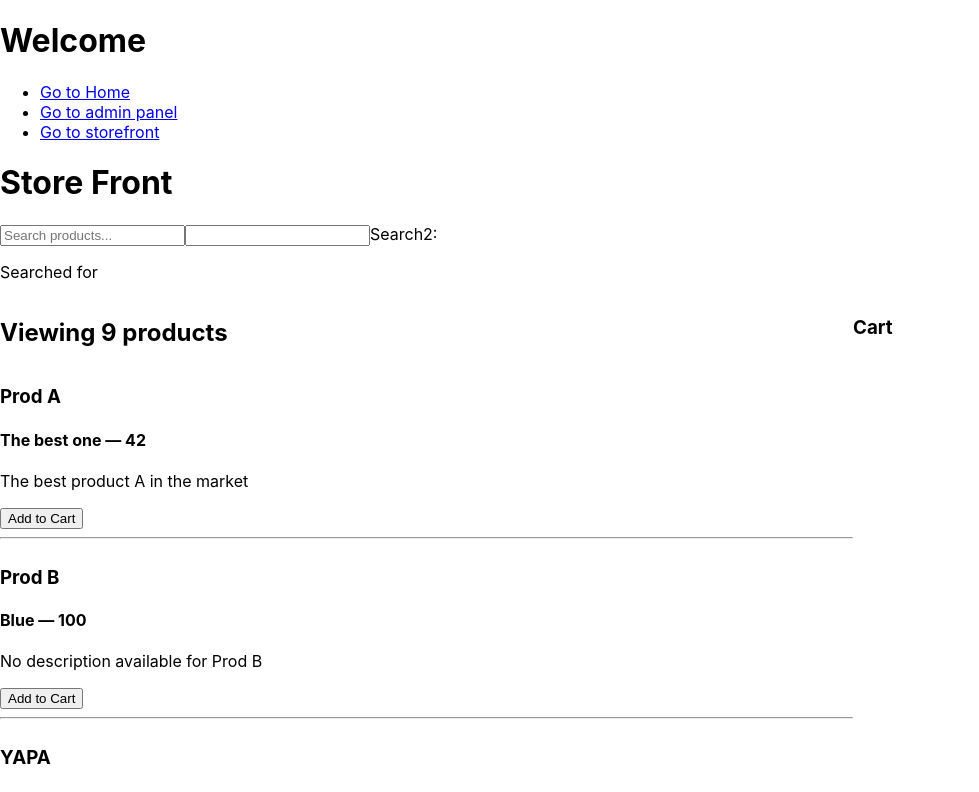
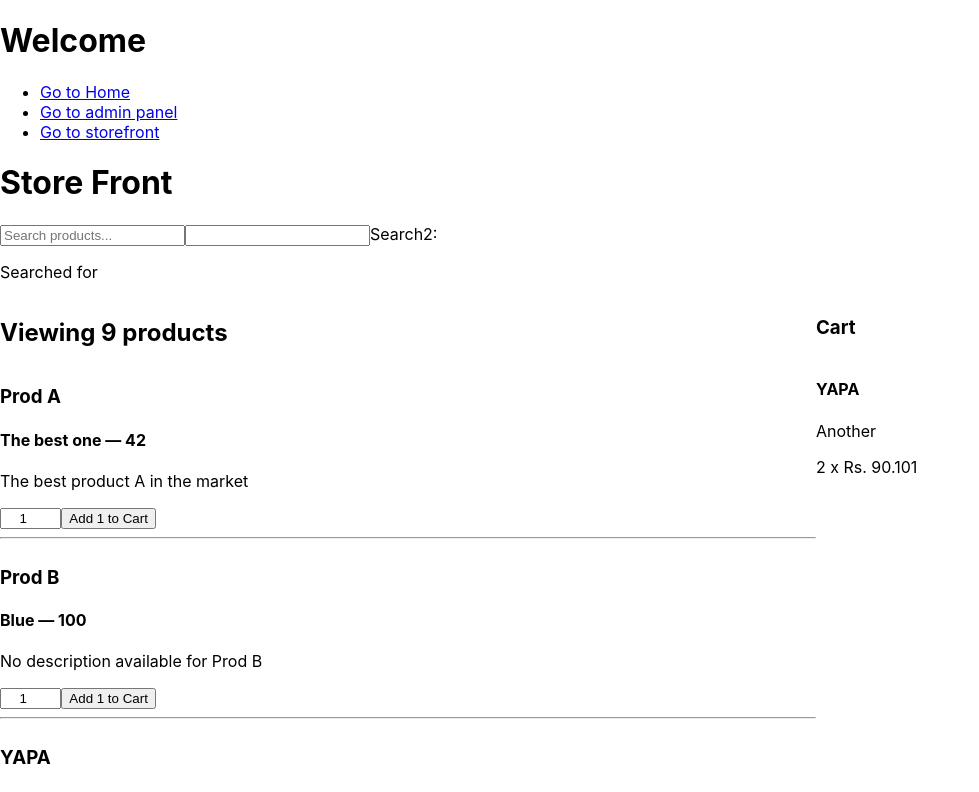
Before and after one commit to varunm0503/sundarbans, a React (Create React App) app: page /storefront in a window 1280 px wide. Shown: the top 792 px of the page, without its empty margins (0-979 px from the left). Built offline with nearby package versions, Linux system fonts and the light colour scheme.

Commit message:
Added cart and add to cart functionality

```diff
--- a/src/App.tsx
+++ b/src/App.tsx
@@ -13,7 +13,7 @@ import {
   Link,
 } from 'react-router-dom';
 
-function App({ appState, delItemAdmin, addItemAdmin }) {
+function App({ appState, delItemAdmin, addItemAdmin, addItemCart }) {
   return (
     <Router>
       <div className="App">
@@ -35,7 +35,8 @@ function App({ appState, delItemAdmin, addItemAdmin }) {
           <Route path="/storefront">
             <StoreFront
              storeItems={appState.storeItems}
-             cart={appState.cart}></StoreFront>
+             cart={appState.cart}
+             addToCart={addItemCart}></StoreFront>
           </Route>
         </Switch>
       </div>
@@ -50,6 +51,7 @@ const mapStateToProps = (state) => ({
 const mapDispatchToProps = (dispatch) => ({
   delItemAdmin: (id) => dispatch({type: 'ADMIN/DELETE_ITEM', itemId: id}),
   addItemAdmin: (newItem) => dispatch({type: 'ADMIN/ADD_ITEM', newItem}),
+  addItemCart: (newItem) => dispatch({type: 'CART/ADD_ITEM', newItem}),
 })
 
 export default connect(mapStateToProps, mapDispatchToProps)(App);
--- a/src/Cart.tsx
+++ b/src/Cart.tsx
@@ -3,11 +3,11 @@ import React from 'react';
 const Cart = ({ cartItems }) => {
     const renderCartItems = (): JSX.Element[] => {
         return cartItems.map(cartItem => (
-            <>
+            <div>
                 <h4>{cartItem.name}</h4>
                 <p>{cartItem.make}</p>
                 <p>{cartItem.quantity} x Rs. {cartItem.price}</p>
-            </>
+            </div>
         ))
     }
     return (
--- a/src/Product.tsx
+++ b/src/Product.tsx
@@ -1,7 +1,7 @@
-import React from 'react';
-import IProduct from './types';
+import React, { useState } from 'react';
 
-const Product: React.FC<IProduct> = ({id, name, make, price, description}) => {
+const Product = ({ id, name, make, price, description, addToCartFn }) => {
+    const [qty, setQty] = useState(1);
     return (
         <>
             <h3>{name}</h3>
@@ -9,6 +9,16 @@ const Product: React.FC<IProduct> = ({id, name, make, price, description}) => {
             {description
              ? <p>{description}</p>
              : <p>No description available for {name}</p>}
+            <input
+             type="number"
+             name="qtySelector"
+             value={qty}
+             onChange={(e) => setQty(Number.parseInt(e.target.value))}
+             min="1"
+             style={{ width: '4em', textAlign: 'center' }} />
+            <button onClick={() => addToCartFn({
+                id, name, make, price, description, 'quantity': qty
+            })}>Add {qty} to Cart</button>
         </>
     )
 }
--- a/src/ProductListing.tsx
+++ b/src/ProductListing.tsx
@@ -2,7 +2,7 @@ import React from 'react';
 import Product from './Product';
 import IProduct from './types';
 
-const ProductListing = ({ prodList }) => {
+const ProductListing = ({ prodList, addToCart }) => {
     const getProdList = (): JSX.Element[] => {
         return prodList.map((prod: IProduct, i: number) => (
             <div key={i}>
@@ -12,9 +12,8 @@ const ProductListing = ({ prodList }) => {
                 name={prod.name}
                 make={prod.make}
                 price={prod.price}
-                description={prod.description}>
-                </Product>
-                <button key={'cartBtn' + i}>Add to Cart</button>
+                description={prod.description}
+                addToCartFn={addToCart} />
                 {prodList.length === i+1
                  ? null
                  : <hr key={'line' + i} />}
--- a/src/Storefront.tsx
+++ b/src/Storefront.tsx
@@ -4,7 +4,7 @@ import { useInput } from './hooks/useInput';
 import ProductListing from './ProductListing';
 import Search from './Search';
 
-const StoreFront = ({ storeItems, cart }) => {
+const StoreFront = ({ storeItems, cart, addToCart }) => {
     const {value, onChange} = useInput('');
     const [searchTerm, setSearchTerm] = useState('');
     return (
@@ -20,7 +20,8 @@ const StoreFront = ({ storeItems, cart }) => {
             <p>Searched for {searchTerm}</p>
             <div style={{display: 'flex',}}>
                 <ProductListing
-                 prodList={storeItems}></ProductListing>
+                 prodList={storeItems}
+                 addToCart={addToCart}></ProductListing>
                 <Cart
                  cartItems={cart}></Cart>
             </div>
--- a/src/reducers/reducer.js
+++ b/src/reducers/reducer.js
@@ -1,6 +1,8 @@
 // eslint-disable-next-line
 const initialStore = {
-    cart: [],
+    cart: [
+        {id: '3', name: 'YAPA', make: 'Another', price: 90.101, description: 'Yet another product A', quantity: 2},
+    ],
     storeItems: [
         {id: '1', name: 'Prod A', make: 'The best one', price: 42, description: 'The best product A in the market'},
         {id: '2', name: 'Prod B', make: 'Blue', price: 100},
@@ -31,6 +33,11 @@ const appReducer = (state = initialStore, action) => {
                     'id': (state.storeItems.length+1).toString(),
                 })
             }
+        case 'CART/ADD_ITEM':
+            return {
+                ...state,
+                cart: state.cart.concat(action.newItem)
+            }
         default:
             return state;
     }
```
Also changed, not shown: src/logo.svg (deleted).
